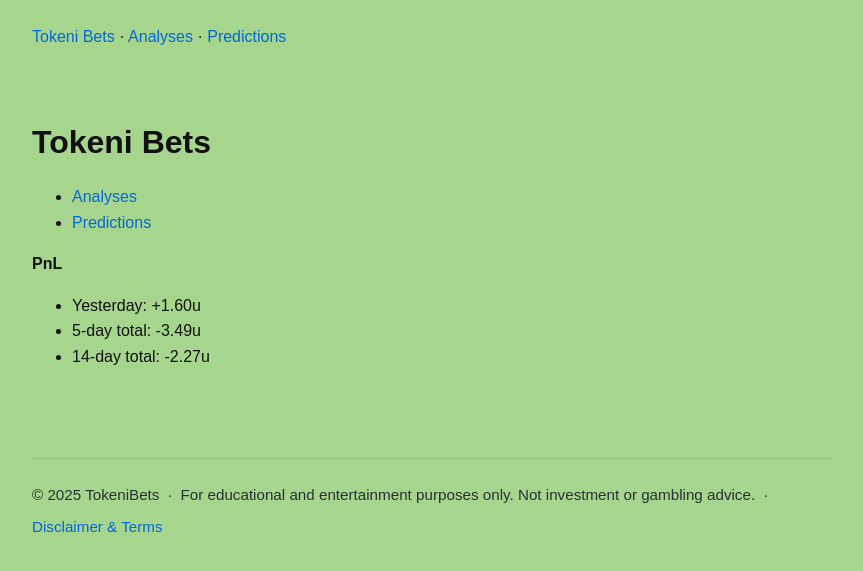
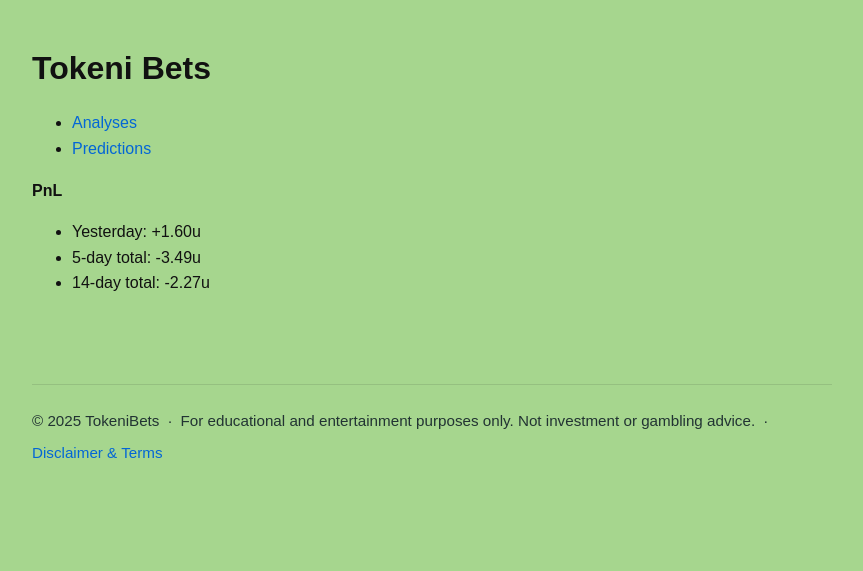
Before and after one commit to tokenibets/tokenibets.github.io, a Jekyll site: the page built from index.md, in a window 1280 px wide. Shown: the top 571 px of the page, without its empty margins (208-1071 px from the left). Built offline with Jekyll 4.4.1, drawn with Linux system fonts in a browser that asks for light colours.

Commit message:
Update default.html

```diff
--- a/_layouts/default.html
+++ b/_layouts/default.html
@@ -24,14 +24,6 @@
   </style>
 </head>
 <body>
-  <header class="wrap">
-    <nav>
-      <a href="{{ '/' | relative_url }}">Tokeni Bets</a> ·
-      <a href="{{ '/analyses/' | relative_url }}">Analyses</a> ·
-      <a href="{{ '/predictions/' | relative_url }}">Predictions</a>
-    </nav>
-  </header>
-
   <main class="wrap">
     {{ content }}
   </main>
```
